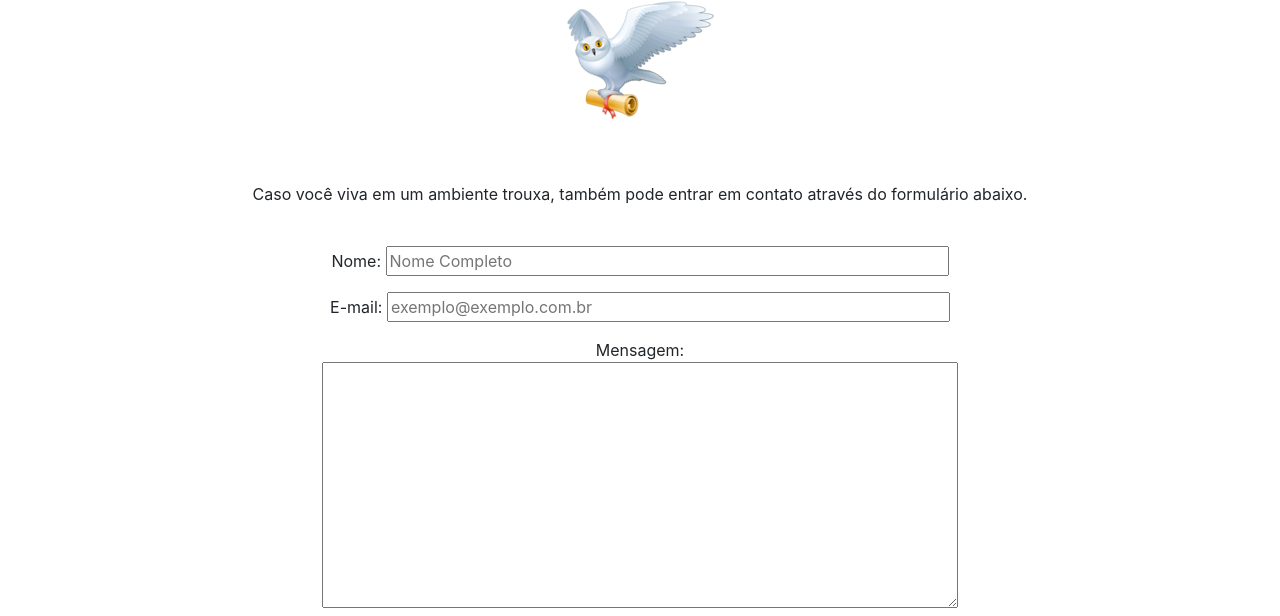
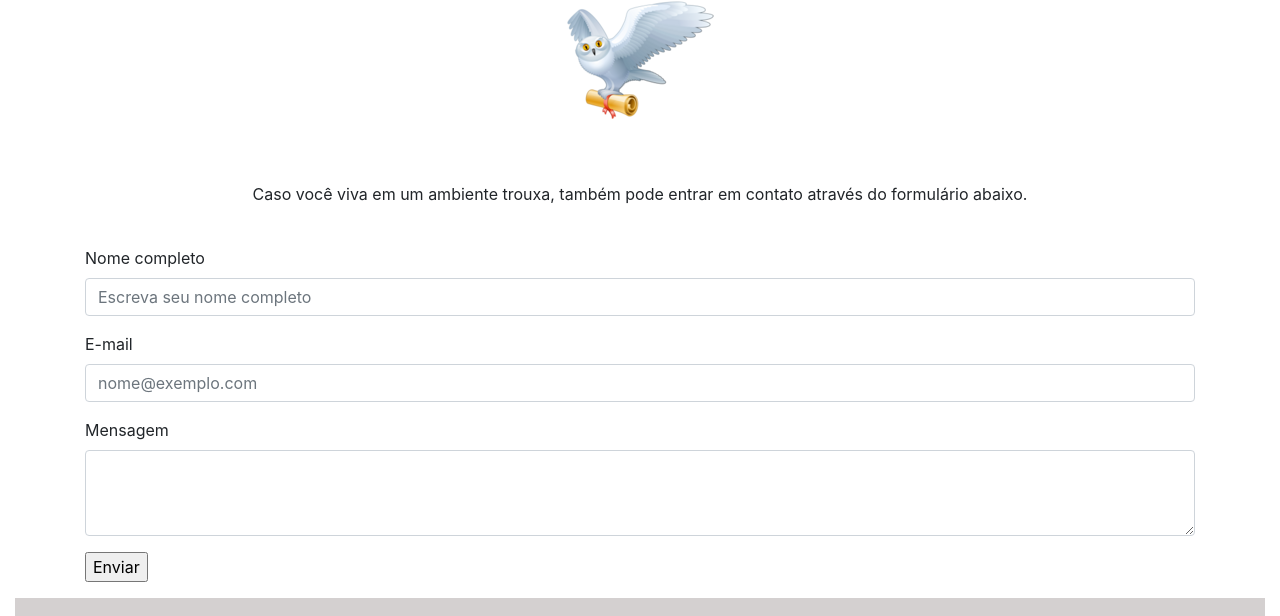
Before and after one commit to andradecarol/Universidade-Hogwarts, a plain HTML site: page contato.html in a window 1280 px wide. Shown: the part 407-1023 px from the top of the page. Drawn offline with nearby package versions, Linux system fonts and the light colour scheme.

Commit message:
Update contato.html

```diff
--- a/contato.html
+++ b/contato.html
@@ -64,15 +64,30 @@
                 </div>
             </div>
 
-            <form class="text-center" method="POST" id="fContato" >
-                <fieldset id="usuario">
-                    <p>Nome: <input type="text" name="tNome" id="cNome" size="50" maxlength="80" placeholder="Nome Completo"></p>
-                    <p>E-mail: <input type="email" name="tMail" id="cMail" size="50" maxlength="40" placeholder="exemplo@exemplo.com.br"></p>
+            <form>
+                <fieldset>
+                <div class="form-group">
+                  <label for="exampleFormControlInput1">Nome completo</label>
+                  <input type="text" class="form-control" id="exampleFormControlInput1" placeholder="Escreva seu nome completo">
+                </div>
+                <div class="form-group">
+                    <label for="exampleFormControlInput1">E-mail</label>
+                    <input type="email" class="form-control" id="exampleFormControlInput1" placeholder="nome@exemplo.com">
+                  </div>
+                <div class="form-group">
 
-                    <p>Mensagem: <br><textarea name="Mensagem" rows="10" cols="60" wrap="virtual"></textarea></p>
-                    <p id="envio"><input type="submit" name="enviar" size="10" value="Enviar"></p>
-                </fieldset>
-            </form>
+                </div>
+                <div class="form-group">
+                  <label for="exampleFormControlTextarea1">Mensagem</label>
+                  <textarea class="form-control" id="exampleFormControlTextarea1" rows="3"></textarea>
+                </div>
+                <p id="envio"><input type="submit" name="enviar" size="10" value="Enviar"></p>
+            </fieldset>
+              </form>
+
+
+
+
 
 
         </div>
```
